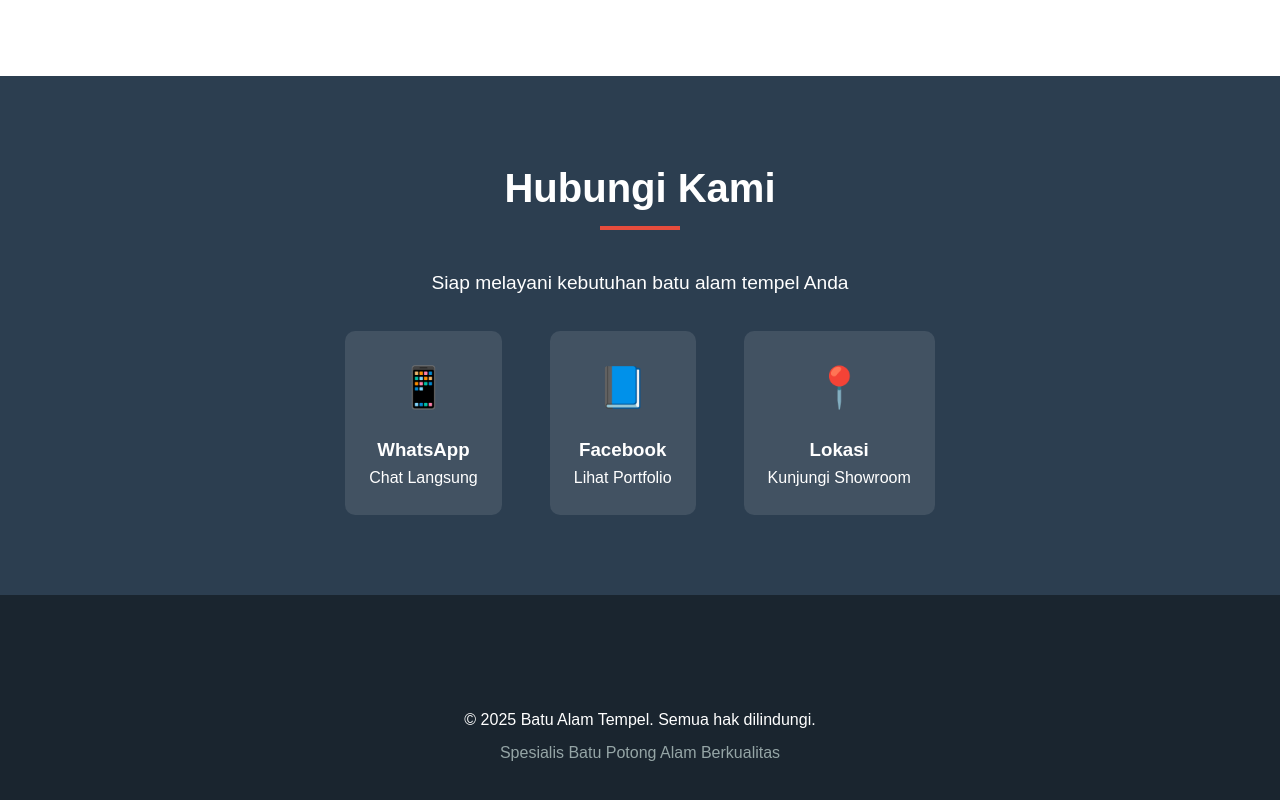
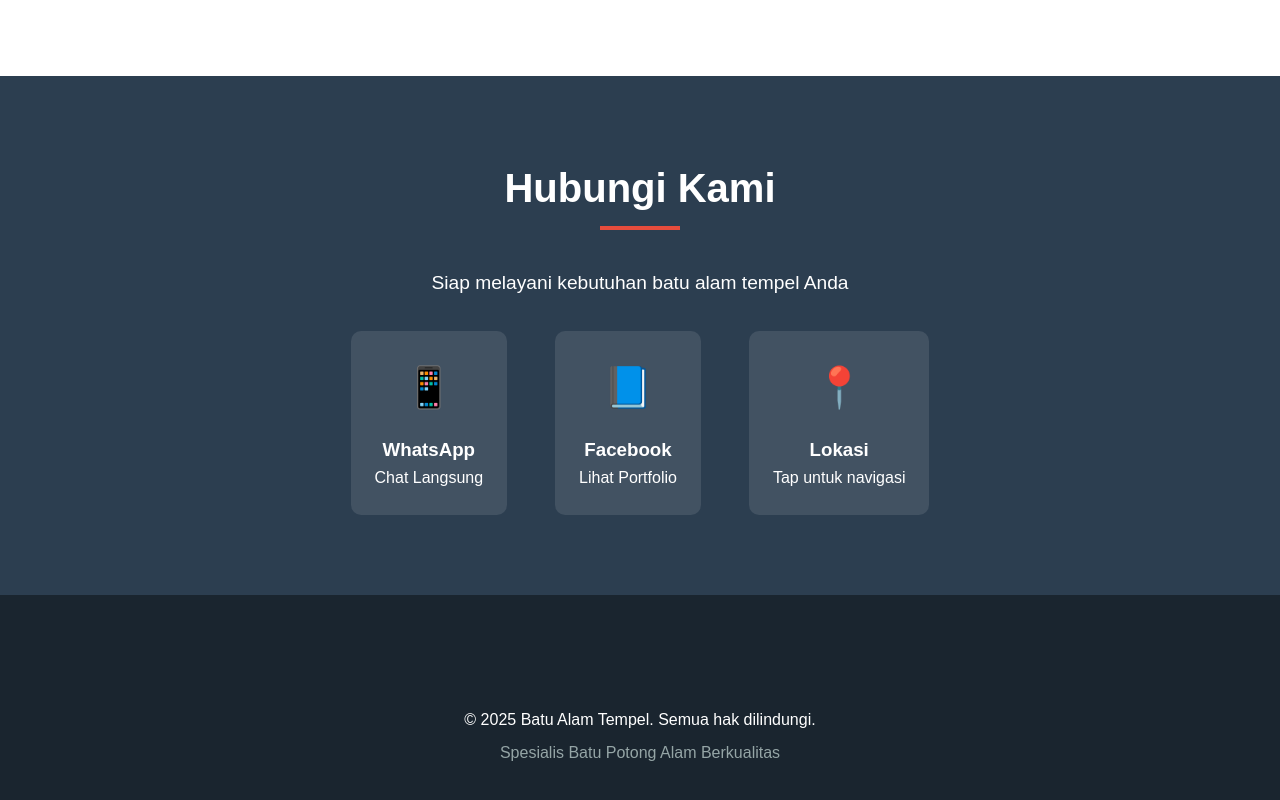
Before and after one commit to Ananto7/website-rudi-stone, a plain HTML site: page index.html in a window 1280 px wide. Shown: the part 3248-4048 px from the top of the page. Drawn offline with Linux system fonts and the light colour scheme.

Commit message:
add link fb & maps

```diff
--- a/index.html
+++ b/index.html
@@ -840,7 +840,7 @@
               <p>Chat Langsung</p>
             </a>
             <a
-              href="https://facebook.com/batualam"
+              href="https://www.facebook.com/rudi.aditya2"
               class="contact-method"
               target="_blank"
             >
@@ -848,11 +848,15 @@
               <h3>Facebook</h3>
               <p>Lihat Portfolio</p>
             </a>
-            <div class="contact-method">
+            <a
+              href="https://maps.google.com/?q=-7.9988598,110.6894691"
+              class="contact-method"
+              target="_blank"
+            >
               <div class="contact-icon">📍</div>
               <h3>Lokasi</h3>
-              <p>Kunjungi Showroom</p>
-            </div>
+              <p>Tap untuk navigasi</p>
+            </a>
           </div>
         </div>
       </div>
```
